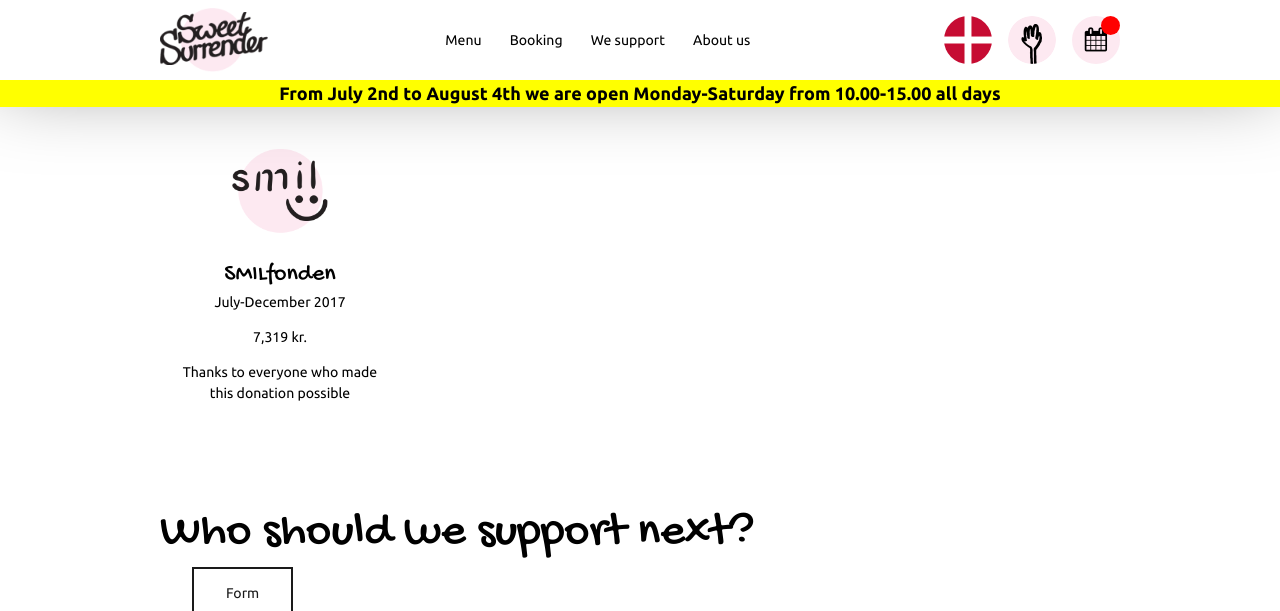
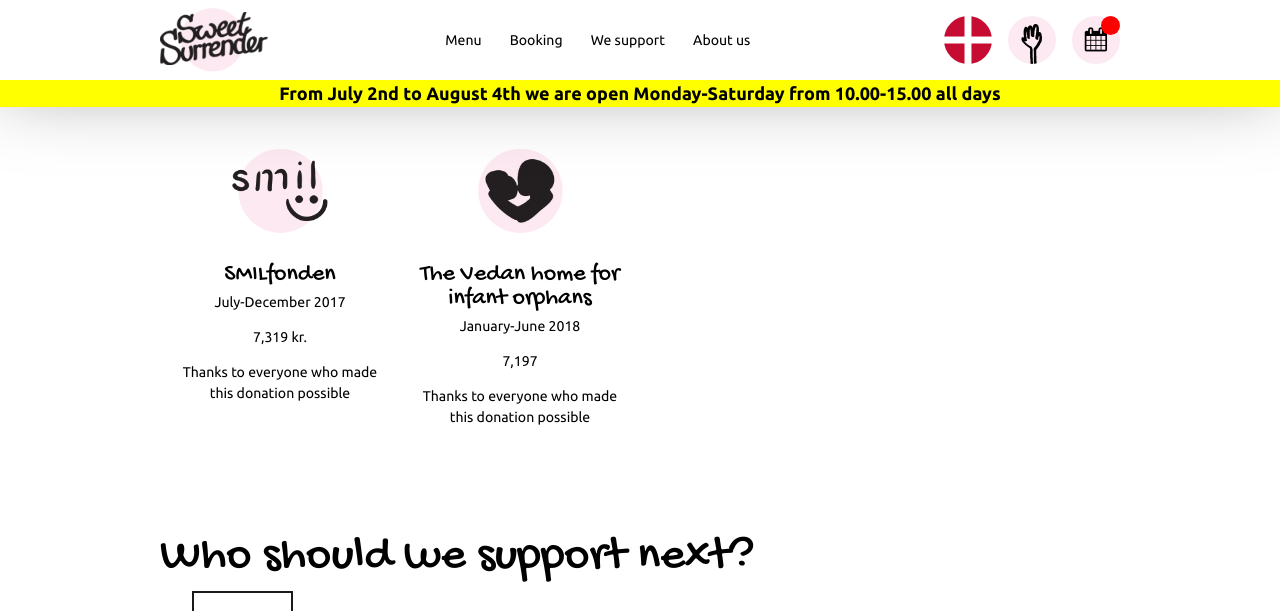
Before and after one commit to sweetsurrenderdk/sweetsurrenderdk.github.io, a Jekyll site: the page built from content/en/567d4e622341243144e3f58fc8b675a711a9ad17.md, in a window 1280 px wide and 900 px high, scrolled down 2397 px, cut to the strip 0-611 px from the top of the window. Built offline with Jekyll 4.4.1, drawn with Linux system fonts in a browser that asks for light colours.

Commit message:
Commit from HashBrown CMS

```diff
--- a/content/en/567d4e622341243144e3f58fc8b675a711a9ad17.md
+++ b/content/en/567d4e622341243144e3f58fc8b675a711a9ad17.md
@@ -120,10 +120,11 @@ sections:
                 period: 'July-December 2017'
                 comment: 'Thanks to everyone who made this donation possible'
             -
-                title: null
-                amount: null
-                period: null
-                comment: null
+                title: 'The Vedan home for infant orphans'
+                amount: '7,197'
+                period: 'January-June 2018'
+                comment: 'Thanks to everyone who made this donation possible'
+                image: 0f267e90c7c4b7534326ac455ba07177a6d4b716
     -
         template: tabbedIframes
         heading: 'Who should we support next?'
```
